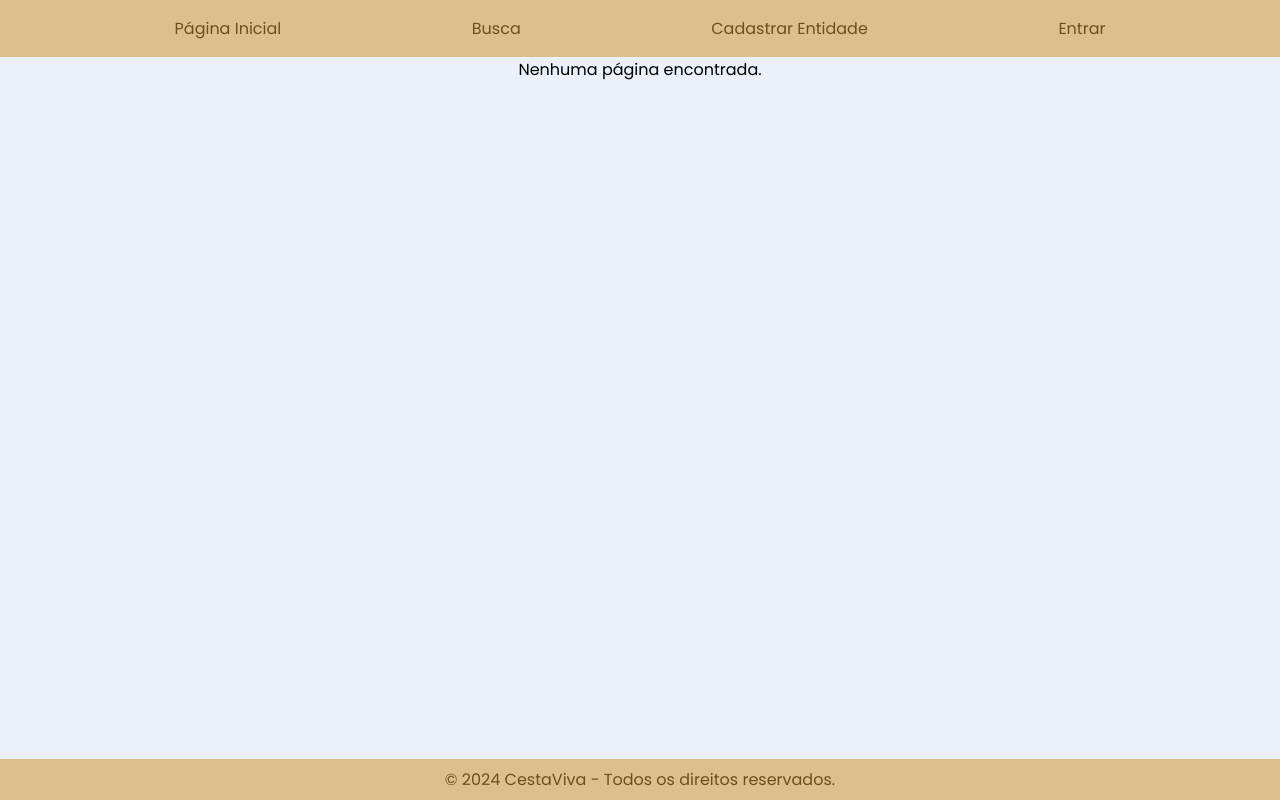
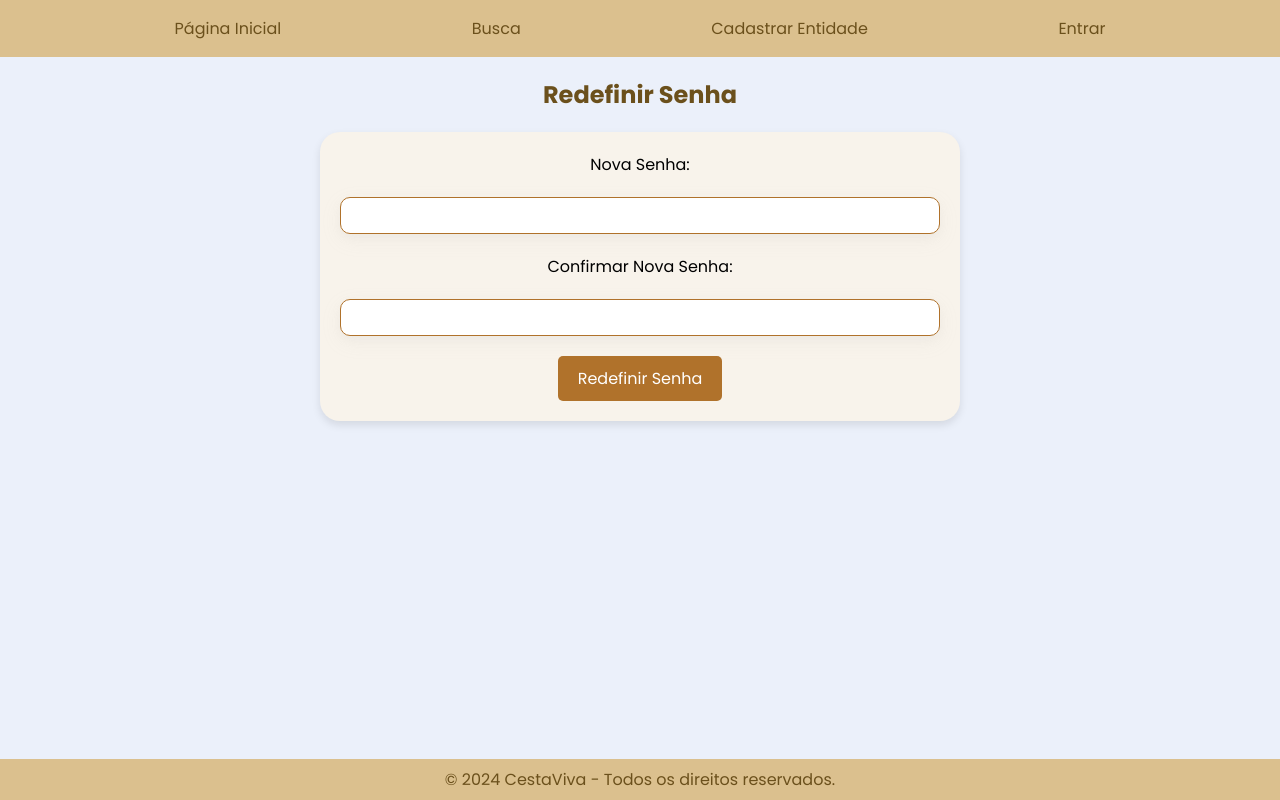
Before and after one commit to Amicuchi/CestaViva, a React (Vite) app: page /redefinir-senha/1 in a window 1280 px wide. Built offline with nearby package versions, Linux system fonts and the light colour scheme.

Commit message:
Criando fluxo de recuperação de senha

```diff
--- a/src/App.jsx
+++ b/src/App.jsx
@@ -17,6 +17,8 @@ import Cestas from './components/dashboardComponents/Cestas'
 import FAQ from './components/dashboardComponents/FAQ'
 import Support from './components/dashboardComponents/Support'
 import Settings from './components/dashboardComponents/Settings'
+import RedefinirSenha from './components/RedefinriSenha'
+import SolicitarRedefinicaoSenha from './components/SolicitarRedefinicaoSenha';
 
 export default function App() {
     return (
@@ -25,6 +27,8 @@ export default function App() {
             <Routes>
                 <Route path="/" element={<Home />} />
                 <Route path="/login" element={<Login />} />
+                <Route path="/solicitar-redefinicao-senha" element={<SolicitarRedefinicaoSenha />} />
+                <Route path="/redefinir-senha/:token" element={<RedefinirSenha />} />
                 <Route path="/busca" element={<Busca />} />
                 <Route path="/cadastro-entidade" element={<CadastroEntidade />} />
 
--- /dev/null
+++ b/src/components/RedefinriSenha.jsx
@@ -0,0 +1,72 @@
+import { useState } from "react";
+import axios from "axios";
+import { useParams } from "react-router-dom"; // Hook para obter parâmetros da URL
+
+const RedefinirSenha = () => {
+  // Definindo estados para armazenar a nova senha, confirmação da senha e a mensagem de feedback
+  const [novaSenha, setSenha] = useState(""); // Armazena a nova senha
+  const [confirmarSenha, setConfirmarSenha] = useState(""); // Armazena a confirmação da nova senha
+  const [mensagem, setMensagem] = useState(""); // Armazena uma mensagem de feedback (erro ou sucesso)
+
+  // Pega o token da URL utilizando o hook useParams do React Router
+  const { token } = useParams();
+
+  // Função que será chamada quando o formulário for enviado
+  const handleSubmit = async (e) => {
+    e.preventDefault(); // Impede o comportamento padrão do formulário de recarregar a página
+
+    // Verifica se as senhas coincidem
+    if (novaSenha !== confirmarSenha) {
+      setMensagem("As senhas não coincidem"); // Define uma mensagem de erro se as senhas forem diferentes
+      return; // Interrompe o fluxo se houver erro
+    }
+
+    try {
+      // Faz uma requisição POST para o backend enviando a nova senha e o token para verificação
+      const response = await axios.post(
+        "http://localhost:3000/auth/redefinir-senha",
+        { token, novaSenha }
+      );
+
+      // Se a requisição for bem-sucedida, exibe a mensagem retornada pelo backend
+      setMensagem(response.data.msg); // Define a mensagem de sucesso
+    } catch (error) {
+      // Se houver algum erro (ex: falha na requisição ou token inválido), exibe uma mensagem genérica de erro
+      setMensagem(`Erro ao redefinir a senha. Tente novamente. ${error}`);
+    }
+  };
+
+  return (
+    <div>
+      <h2>Redefinir Senha</h2>
+      {/* Formulário para o usuário inserir a nova senha */}
+      <form onSubmit={handleSubmit}>
+        {/* Campo para o usuário inserir a nova senha */}
+        <label>Nova Senha:</label>
+        <input
+          type="password" // Define o tipo como "password" para esconder os caracteres inseridos
+          value={novaSenha} // Valor controlado pelo estado 'senha'
+          onChange={(e) => setSenha(e.target.value)} // Atualiza o estado 'senha' sempre que o usuário digita
+          required // Define que o campo é obrigatório
+        />
+
+        {/* Campo para confirmar a nova senha */}
+        <label>Confirmar Nova Senha:</label>
+        <input
+          type="password" // Campo de senha
+          value={confirmarSenha} // Valor controlado pelo estado 'confirmarSenha'
+          onChange={(e) => setConfirmarSenha(e.target.value)} // Atualiza o estado 'confirmarSenha' ao digitar
+          required // Campo obrigatório
+        />
+
+        {/* Botão para enviar o formulário */}
+        <button type="submit">Redefinir Senha</button>
+      </form>
+      {/* Exibe a mensagem de sucesso ou erro, caso exista */}
+      {mensagem && <p>{mensagem}</p>}{" "}
+      {/* Só renderiza o parágrafo se houver uma mensagem */}
+    </div>
+  );
+};
+
+export default RedefinirSenha;
--- /dev/null
+++ b/src/components/SolicitarRedefinicaoSenha.jsx
@@ -0,0 +1,54 @@
+import { useState } from "react"; // Importa o hook useState para gerenciar o estado local no componente
+import axios from "axios"; // Importa o Axios para fazer requisições HTTP
+
+const SolicitarRedefinicaoSenha = () => {
+  // Define dois estados: email para armazenar o e-mail inserido e mensagem para exibir uma mensagem de sucesso ou erro
+  const [email, setEmail] = useState(""); // Estado para armazenar o valor do campo de e-mail
+  const [mensagem, setMensagem] = useState(""); // Estado para armazenar a mensagem de retorno (sucesso ou erro)
+
+  // Função que será chamada ao submeter o formulário
+  const handleSubmit = async (e) => {
+    e.preventDefault(); // Evita que o formulário recarregue a página ao ser enviado
+
+    try {
+      // Faz a requisição para o endpoint do backend que lida com a solicitação de redefinição de senha
+      const response = await axios.post(
+        "http://localhost:3000/auth/solicitar-redefinicao-senha",
+        { email }
+      );
+
+      // Se a requisição for bem-sucedida, a mensagem de sucesso do backend será exibida no frontend
+      setMensagem(response.data.msg); // Define a mensagem de sucesso no estado 'mensagem'
+    } catch (error) {
+      // Se houver um erro na requisição (ex: falha na conexão ou erro no servidor), exibe uma mensagem genérica de erro
+      setMensagem(
+        `Erro ao solicitar redefinição de senha. Tente novamente. ${error}`
+      );
+    }
+  };
+
+  return (
+    <div>
+      <h2>Solicitar Redefinição de Senha</h2>
+      {/* Formulário para solicitar redefinição de senha */}
+      <form onSubmit={handleSubmit}>
+        <label>Digite seu Email:</label>
+        {/* Campo de input para o usuário inserir o e-mail.
+            O valor do input está vinculado ao estado 'email', e o 'onChange' atualiza esse estado a cada alteração. */}
+        <input
+          type="email" // Define o tipo de input como e-mail
+          value={email} // Valor controlado pelo estado 'email'
+          onChange={(e) => setEmail(e.target.value)} // Atualiza o estado 'email' sempre que o usuário digita algo
+          required // Campo obrigatório
+        />
+        {/* Botão de envio do formulário */}
+        <button type="submit">Enviar</button>
+      </form>
+      {/* Exibe a mensagem de sucesso ou erro, se houver */}
+      {mensagem && <p>{mensagem}</p>}{" "}
+      {/* Só exibe o parágrafo se a mensagem não estiver vazia */}
+    </div>
+  );
+};
+
+export default SolicitarRedefinicaoSenha;
--- a/src/pages/Login.jsx
+++ b/src/pages/Login.jsx
@@ -1,11 +1,11 @@
-import { useState } from 'react';
-import { useNavigate } from 'react-router-dom';
-import axios from 'axios'; // Importação do axios para fazer a requisição ao backend - Para requisições HTTP
+import { useState } from "react";
+import { Link, useNavigate } from "react-router-dom";
+import axios from "axios"; // Importação do axios para fazer a requisição ao backend - Para requisições HTTP
 
 export default function Login() {
-    const [email, setEmail] = useState('');
-    const [senha, setSenha] = useState('');
-    const [error, setError] = useState(null);   // Estado para armazenar erros, se houver
+  const [email, setEmail] = useState("");
+  const [senha, setSenha] = useState("");
+  const [error, setError] = useState(null); // Estado para armazenar erros, se houver
   const navigate = useNavigate();
 
   const handleSubmit = async (e) => {
@@ -13,20 +13,25 @@ export default function Login() {
 
     try {
       // Requisição para o backend
-            const response = await axios.post(`${import.meta.env.VITE_API_URL}/auth/login`, {
+      const response = await axios.post(
+        `${import.meta.env.VITE_API_URL}/auth/login`,
+        {
           email,
-                senha
-            });
+          senha,
+        }
+      );
 
       // Se a autenticação for bem-sucedida, armazenar o token no localStorage
-            localStorage.setItem('token', response.data.token);
+      localStorage.setItem("token", response.data.token);
 
       // Redirecionar o usuário autenticado
-            navigate('/dashboard/dashboardHome');
+      navigate("/dashboard/dashboardHome");
     } catch (error) {
       // Exibir mensagem de erro vinda do backend (se disponível)
       // Se ocorrer um erro (como credenciais inválidas)
-            const errorMessage = error.response?.data?.message || "Erro ao tentar fazer login. Verifique suas credenciais e tente novamente.";
+      const errorMessage =
+        error.response?.data?.message ||
+        "Erro ao tentar fazer login. Verifique suas credenciais e tente novamente.";
       setError(errorMessage);
     }
   };
@@ -34,9 +39,9 @@ export default function Login() {
   return (
     <main>
       <h1>Login</h1>
-            <form className='LoginForm' onSubmit={handleSubmit}>
+      <form className="LoginForm" onSubmit={handleSubmit}>
         <input
-                    className='LoginInput'
+          className="LoginInput"
           type="email"
           placeholder="Email"
           value={email}
@@ -44,15 +49,19 @@ export default function Login() {
           required
         />
         <input
-                    className='LoginInput'
+          className="LoginInput"
           type="password"
           placeholder="Senha"
           value={senha}
           onChange={(e) => setSenha(e.target.value)}
           required
         />
-                {error && <p style={{ color: 'red' }}>{error}</p>} {/* Exibir erro, se houver */}
-                <button className="ButtonTotal" type="submit">Entrar</button>
+        {error && <p style={{ color: "red" }}>{error}</p>}{" "}
+        {/* Exibir erro, se houver */}
+        <button className="ButtonTotal" type="submit">
+          Entrar
+        </button>
+        <Link to="/solicitar-redefinicao-senha">Esqueceu sua senha?</Link>
       </form>
     </main>
   );
```
Lines whose indentation alone changed are shown as unchanged.
